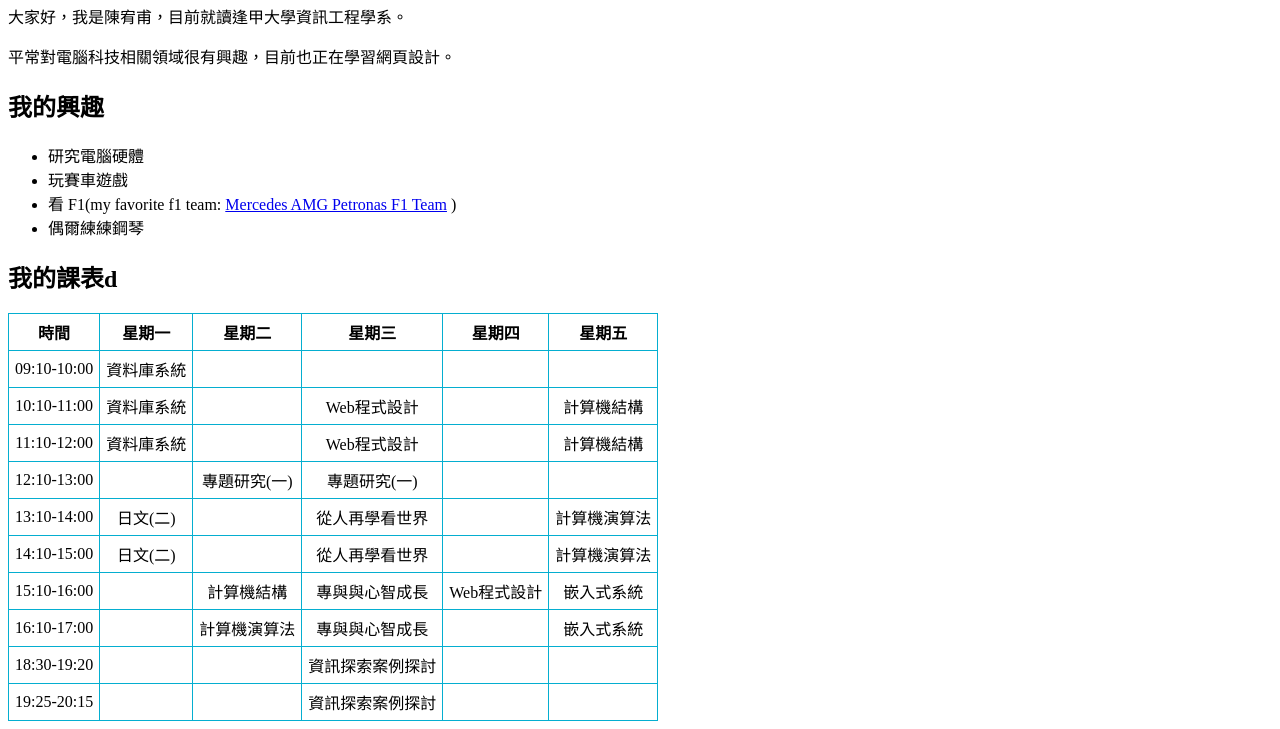
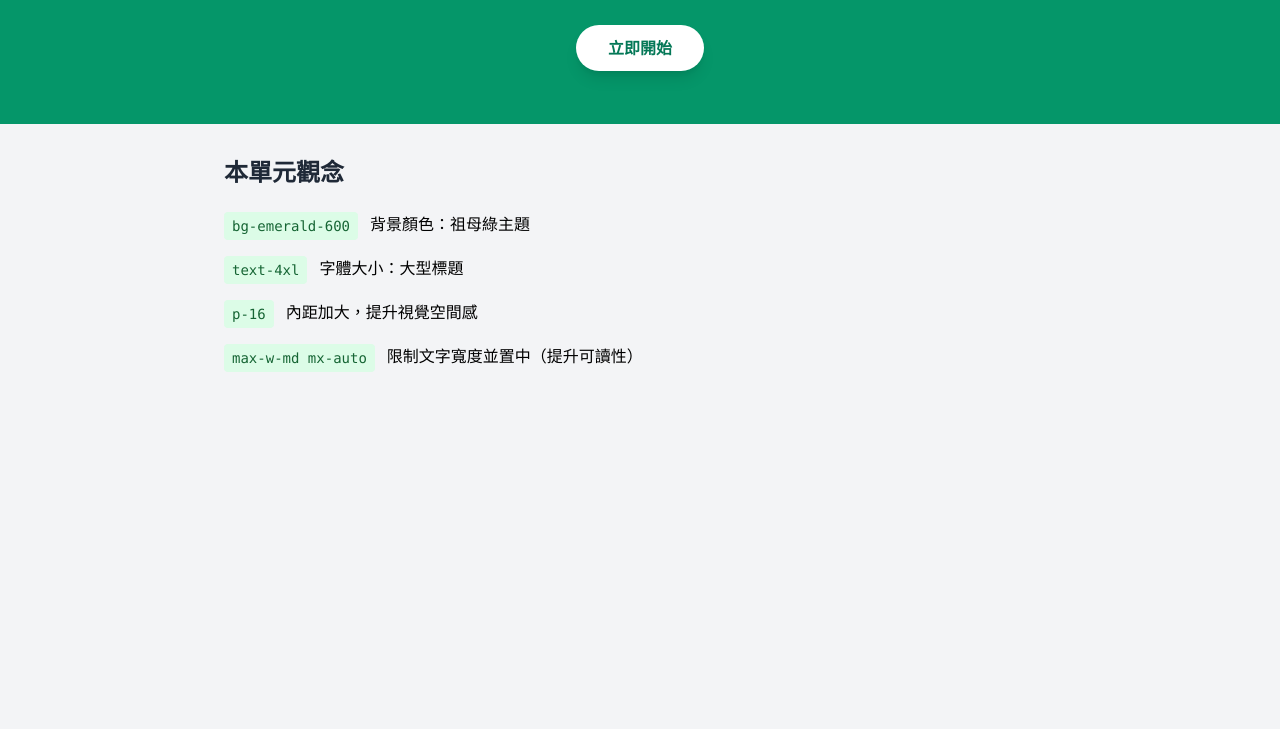
Before and after one commit to d1249313/web2026, a plain HTML site: page index.html in a window 1280 px wide. Shown: the part 140-869 px from the top of the page. After the commit the page ends 800 px from the top, so only its background shows below. Drawn offline with nearby package versions, Linux system fonts and the light colour scheme.

Commit message:
Update index.html

```diff
--- a/index.html
+++ b/index.html
@@ -1,143 +1,68 @@
 <!DOCTYPE html>
-<html lang="zh-Hant">
+<html lang="zh-TW">
+
 <head>
-<meta charset="UTF-8">
-<title>我的首頁</title>
-
-<style>
-table, th, td {
-    border: 1px solid rgb(5, 174, 208);
-    border-collapse: collapse;
-    padding: 6px;
-    text-align: center;
-}
-</style>
-
+    <meta charset="UTF-8">
+    <meta name="viewport" content="width=device-width, initial-scale=1.0">
+    <title>Tailwind 基礎：旅遊網站 Hero</title>
+    <script src="https://cdn.tailwindcss.com"></script>
 </head>
 
-<body>
+<body class="bg-gray-100 font-sans">
 
-<h1>我的首頁</h1>
+    <!-- Section: Colors, Text, Spacing -->
+    <section class="bg-emerald-600 text-emerald-50 p-16 text-center">
+        <h1 class="text-4xl font-extrabold mb-4 tracking-tight">
+            探索未知的世界
+        </h1>
 
-<h2>自我介紹</h2>
-<p>大家好，我是陳宥甫，目前就讀逢甲大學資訊工程學系。</p>
-<p>平常對電腦科技相關領域很有興趣，目前也正在學習網頁設計。</p>
+        <p class="text-emerald-100 mb-8 max-w-md mx-auto">
+            尋找您的下一個冒險目的地，開啟難忘的旅程。
+        </p>
 
-<h2>我的興趣</h2>
-<ul>
-<li>研究電腦硬體</li>
-<li>玩賽車遊戲</li>
-<li>
-    看 F1(my favorite f1 team:
-    <a href="https://www.mercedesamgf1.com/" target="_blank">Mercedes AMG Petronas F1 Team</a>
-    )
-</li>
-<li>偶爾練練鋼琴</li>
-</ul>
+        <a href="#"
+           class="bg-white text-emerald-700 px-8 py-3 rounded-full font-bold
+                  hover:bg-emerald-50 transition-all duration-300 shadow-lg active:scale-95">
+            立即開始
+        </a>
+    </section>
 
-<h2>我的課表d</h2>
+    <div class="max-w-4xl mx-auto p-8">
+        <h2 class="text-2xl font-semibold text-gray-800 mb-6">本單元觀念</h2>
 
-<table>
-<tr>
-<th>時間</th>
-<th>星期一</th>
-<th>星期二</th>
-<th>星期三</th>
-<th>星期四</th>
-<th>星期五</th>
-</tr>
+        <ul class="space-y-4">
 
-<tr>
-<td>09:10-10:00</td>
-<td>資料庫系統</td>
-<td></td>
-<td></td>
-<td></td>
-<td></td>
-</tr>
+            <li class="flex items-start">
+                <span class="bg-green-100 text-green-800 px-2 py-1 rounded text-sm font-mono mr-3">
+                    bg-emerald-600
+                </span>
+                <span>背景顏色：祖母綠主題</span>
+            </li>
 
-<tr>
-<td>10:10-11:00</td>
-<td>資料庫系統</td>
-<td></td>
-<td>Web程式設計</td>
-<td></td>
-<td>計算機結構</td>
-</tr>
+            <li class="flex items-start">
+                <span class="bg-green-100 text-green-800 px-2 py-1 rounded text-sm font-mono mr-3">
+                    text-4xl
+                </span>
+                <span>字體大小：大型標題</span>
+            </li>
 
-<tr>
-<td>11:10-12:00</td>
-<td>資料庫系統</td>
-<td></td>
-<td>Web程式設計</td>
-<td></td>
-<td>計算機結構</td>
-</tr>
+            <li class="flex items-start">
+                <span class="bg-green-100 text-green-800 px-2 py-1 rounded text-sm font-mono mr-3">
+                    p-16
+                </span>
+                <span>內距加大，提升視覺空間感</span>
+            </li>
 
-<tr>
-<td>12:10-13:00</td>
-<td></td>
-<td>專題研究(一)</td>
-<td>專題研究(一)</td>
-<td></td>
-<td></td>
-</tr>
+            <li class="flex items-start">
+                <span class="bg-green-100 text-green-800 px-2 py-1 rounded text-sm font-mono mr-3">
+                    max-w-md mx-auto
+                </span>
+                <span>限制文字寬度並置中（提升可讀性）</span>
+            </li>
 
-<tr>
-<td>13:10-14:00</td>
-<td>日文(二)</td>
-<td></td>
-<td>從人再學看世界</td>
-<td></td>
-<td>計算機演算法</td>
-</tr>
-
-<tr>
-<td>14:10-15:00</td>
-<td>日文(二)</td>
-<td></td>
-<td>從人再學看世界</td>
-<td></td>
-<td>計算機演算法</td>
-</tr>
-
-<tr>
-<td>15:10-16:00</td>
-<td></td>
-<td>計算機結構</td>
-<td>專與與心智成長</td>
-<td>Web程式設計</td>
-<td>嵌入式系統</td>
-</tr>
-
-<tr>
-<td>16:10-17:00</td>
-<td></td>
-<td>計算機演算法</td>
-<td>專與與心智成長</td>
-<td></td>
-<td>嵌入式系統</td>
-</tr>
-
-<tr>
-<td>18:30-19:20</td>
-<td></td>
-<td></td>
-<td>資訊探索案例探討</td>
-<td></td>
-<td></td>
-</tr>
-
-<tr>
-<td>19:25-20:15</td>
-<td></td>
-<td></td>
-<td>資訊探索案例探討</td>
-<td></td>
-<td></td>
-</tr>
-
-</table>
+        </ul>
+    </div>
 
 </body>
+
 </html>
```
